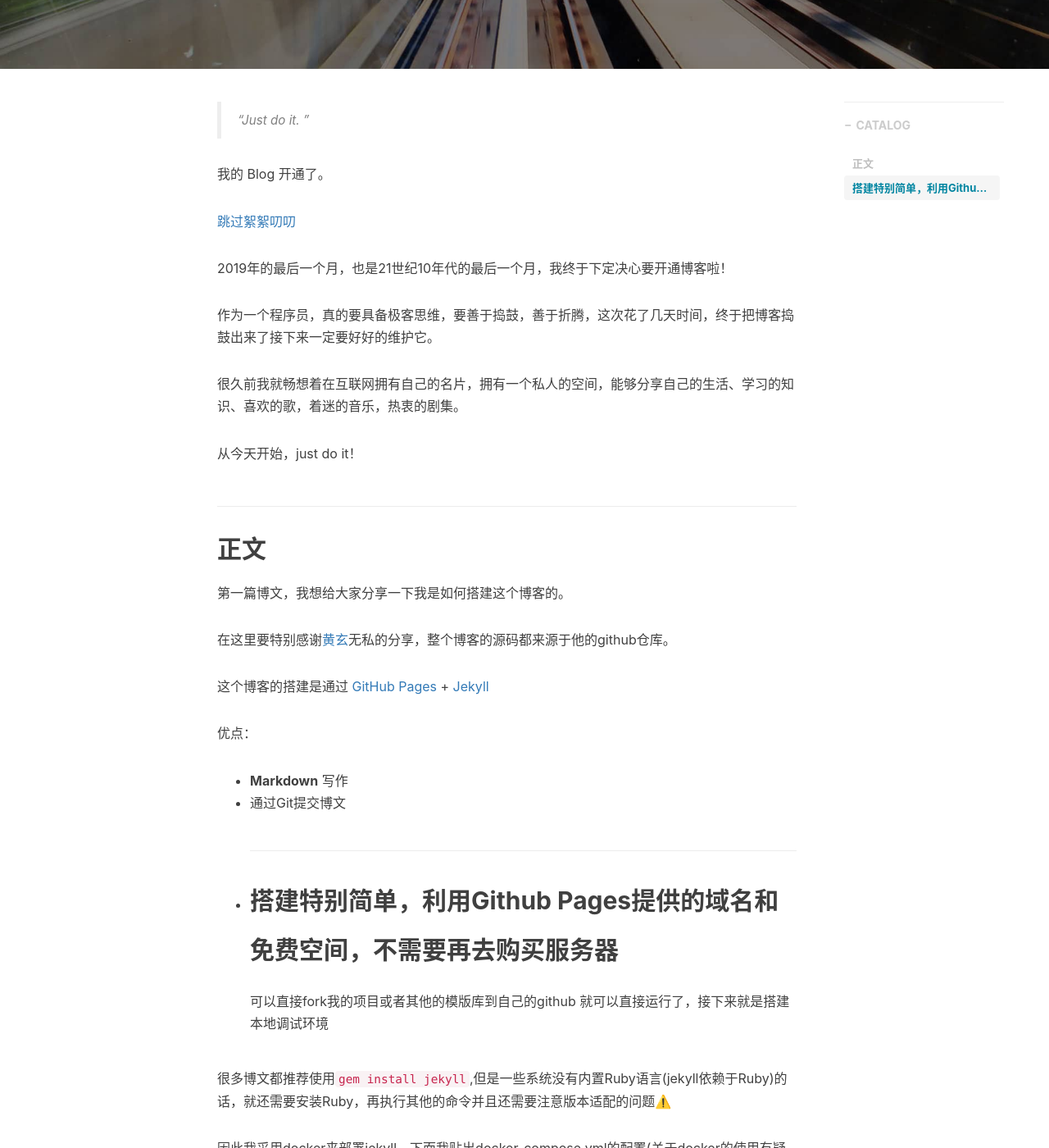
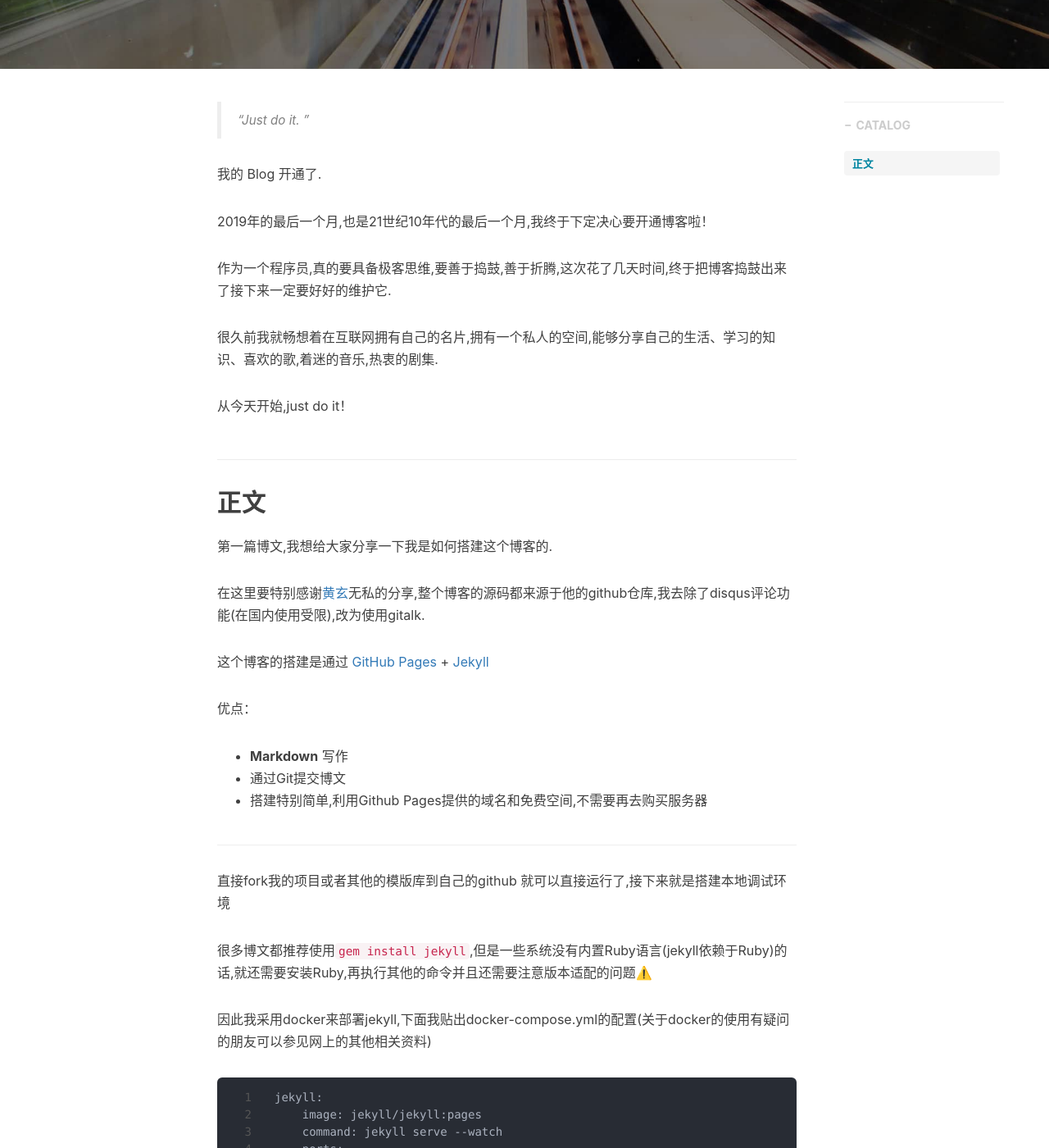
Before and after one commit to JKjenken/JKjenken.github.io.old, a Jekyll site: the page built from _posts/2019-12-06-hello-my-blog.markdown, in a window 1280 px wide and 1400 px high, scrolled down 439 px. Shown: the whole window at 82% size. Built offline with Jekyll 4.4.1, drawn with Linux system fonts in a browser that asks for light colours; nearby versions of some CDN libraries; comment, search, counter and statistics services are not loaded; some of the changed text lies outside the part shown.

Commit message:
edit post

````diff
--- a/_posts/2019-12-06-hello-my-blog.markdown
+++ b/_posts/2019-12-06-hello-my-blog.markdown
@@ -14,39 +14,42 @@ tags:
 > “Just do it. ”
 
 
-我的 Blog 开通了。
+我的 Blog 开通了.
 
-[跳过絮絮叨叨 ](#build)
+[comment]: <> ( [跳过絮絮叨叨 ](#build)
 
-2019年的最后一个月，也是21世纪10年代的最后一个月，我终于下定决心要开通博客啦！
+2019年的最后一个月,也是21世纪10年代的最后一个月,我终于下定决心要开通博客啦！
 
-作为一个程序员，真的要具备极客思维，要善于捣鼓，善于折腾，这次花了几天时间，终于把博客捣鼓出来了接下来一定要好好的维护它。
+作为一个程序员,真的要具备极客思维,要善于捣鼓,善于折腾,这次花了几天时间,终于把博客捣鼓出来了接下来一定要好好的维护它.
 
-很久前我就畅想着在互联网拥有自己的名片，拥有一个私人的空间，能够分享自己的生活、学习的知识、喜欢的歌，着迷的音乐，热衷的剧集。
+很久前我就畅想着在互联网拥有自己的名片,拥有一个私人的空间,能够分享自己的生活、学习的知识、喜欢的歌,着迷的音乐,热衷的剧集.
 
-从今天开始，just do it！
+从今天开始,just do it！
 
 
 <p id = "build"></p>
 
 ## 正文
 
-第一篇博文，我想给大家分享一下我是如何搭建这个博客的。
+第一篇博文,我想给大家分享一下我是如何搭建这个博客的.
 
-在这里要特别感谢[黄玄](http://huangxuan.me)无私的分享，整个博客的源码都来源于他的github仓库。
+在这里要特别感谢[黄玄](http://huangxuan.me)无私的分享,整个博客的源码都来源于他的github仓库,我去除了disqus评论功能(在国内使用受限),改为使用gitalk.
 
 这个博客的搭建是通过 [GitHub Pages](https://pages.github.com/) + [Jekyll](http://jekyllrb.com/)
 
 优点：
 * **Markdown** 写作
 * 通过Git提交博文
-* 搭建特别简单，利用Github Pages提供的域名和免费空间，不需要再去购买服务器
+* 搭建特别简单,利用Github Pages提供的域名和免费空间,不需要再去购买服务器
+
+
 ---
-可以直接fork我的项目或者其他的模版库到自己的github 就可以直接运行了，接下来就是搭建本地调试环境
 
-很多博文都推荐使用`gem install jekyll`,但是一些系统没有内置Ruby语言(jekyll依赖于Ruby)的话，就还需要安装Ruby，再执行其他的命令并且还需要注意版本适配的问题⚠️
+直接fork我的项目或者其他的模版库到自己的github 就可以直接运行了,接下来就是搭建本地调试环境
 
-因此我采用docker来部署jekyll，下面我贴出docker-compose.yml的配置(关于docker的使用有疑问的朋友可以参见网上的其他相关资料)
+很多博文都推荐使用`gem install jekyll`,但是一些系统没有内置Ruby语言(jekyll依赖于Ruby)的话,就还需要安装Ruby,再执行其他的命令并且还需要注意版本适配的问题⚠️
+
+因此我采用docker来部署jekyll,下面我贴出docker-compose.yml的配置(关于docker的使用有疑问的朋友可以参见网上的其他相关资料)
 
 ```dockerfile
 jekyll:
@@ -58,10 +61,10 @@ jekyll:
         - /Users/linjiankai/IdeaProjects/jenken.github.io:/srv/jekyll/
 
 ```
-挂载你自己对应的数据卷目录位置后，执行`docker-compose up` 即可
+挂载你自己对应的数据卷目录位置后,执行`docker-compose up` 即可
 
-接下来就是真正有价值的漫长的编写博文、发布博文的时间，关键是坚持不懈的把自己的博客更新下去，输出自己觉得有价值的东西。
+接下来就是真正有价值的漫长的编写博文、发布博文的时间,关键是坚持不懈的把自己的博客更新下去,输出自己觉得有价值的东西.
 
-不断反思，不断思考。
+不断反思,不断思考.
 
-互勉。
+互勉.
````
